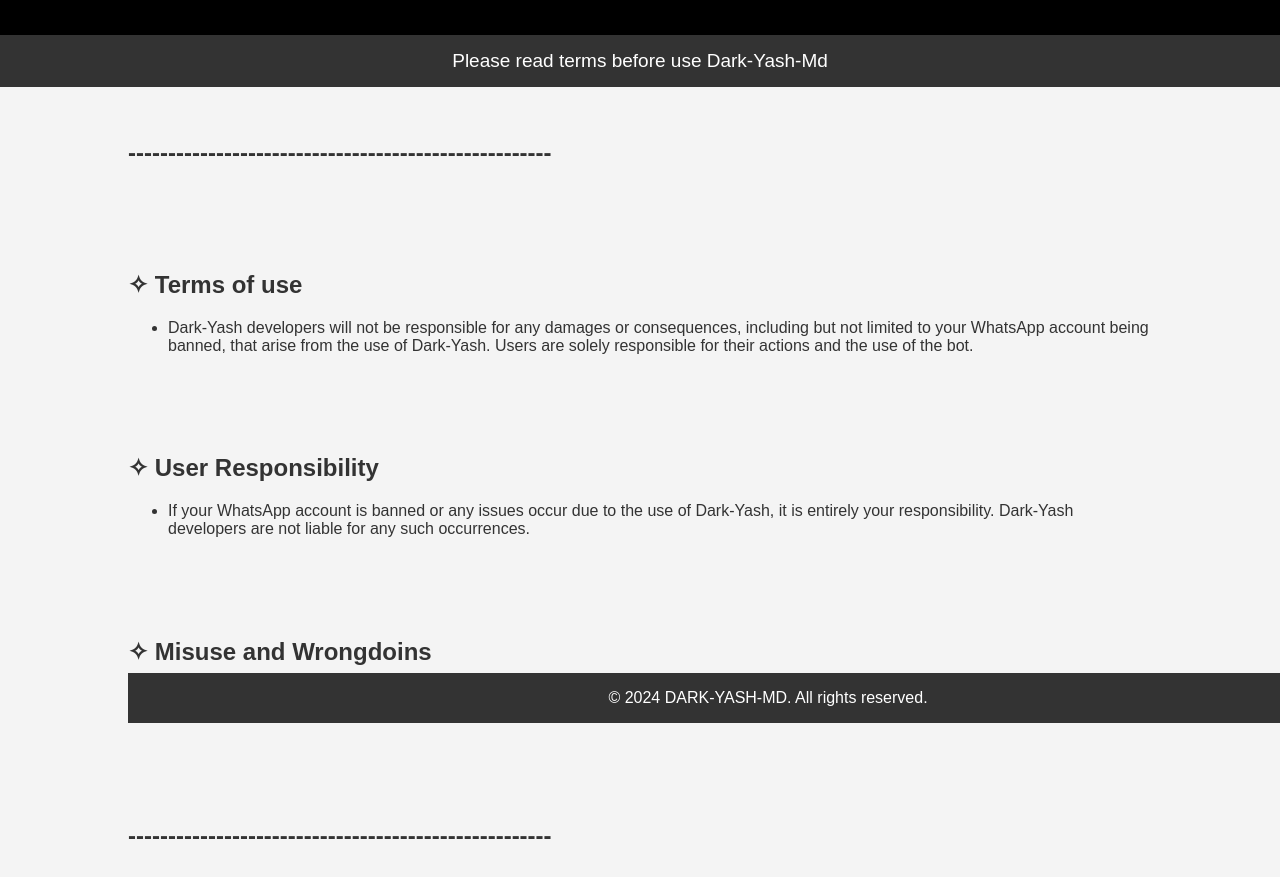
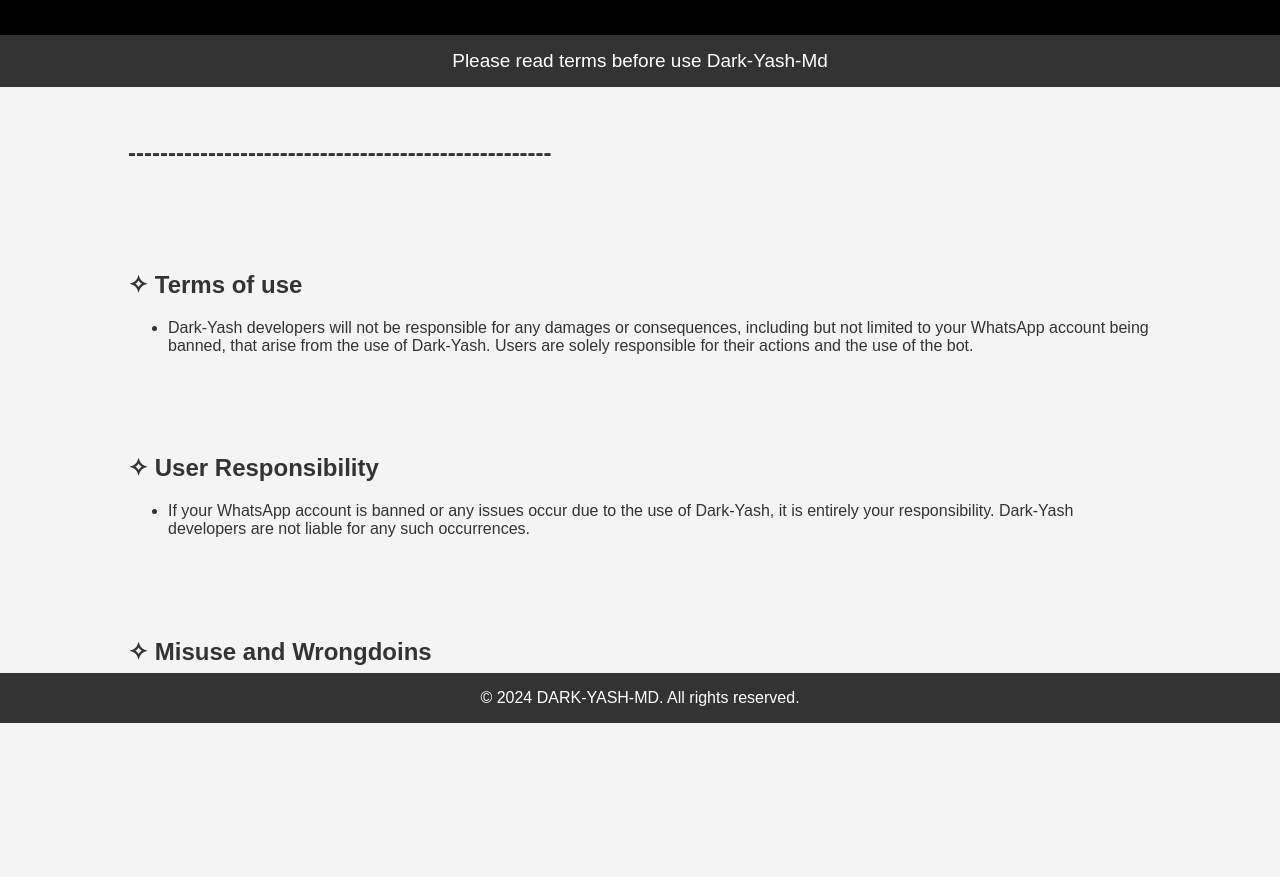
Before and after one commit to MANI-LK-2K24/sites, a plain HTML site: page index.html in a window 1280 px wide. Shown: the part 77-954 px from the top of the page. After the commit the page ends 847 px from the top, so only its background shows below. Drawn offline with Linux system fonts and the light colour scheme.

Commit message:
Update index.html

```diff
--- a/index.html
+++ b/index.html
@@ -89,10 +89,7 @@
             <ul>
         </section>
     </div>
-     <div class="container">
-       <section id="home">
-            <h2>-----------------------------------------------------</h2>
-           </section>
+
     <footer>
         <p>&copy; 2024 DARK-YASH-MD. All rights reserved.</p>
     </footer>
```
